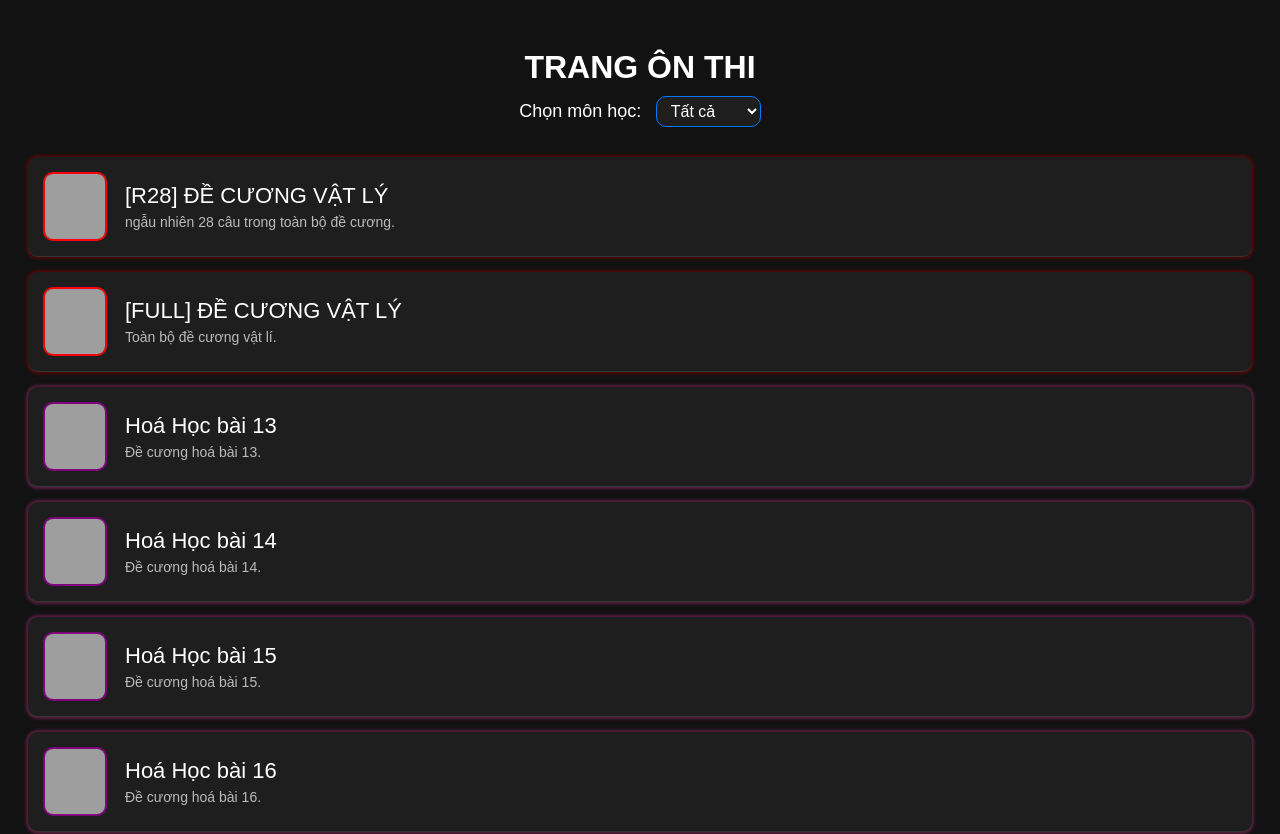
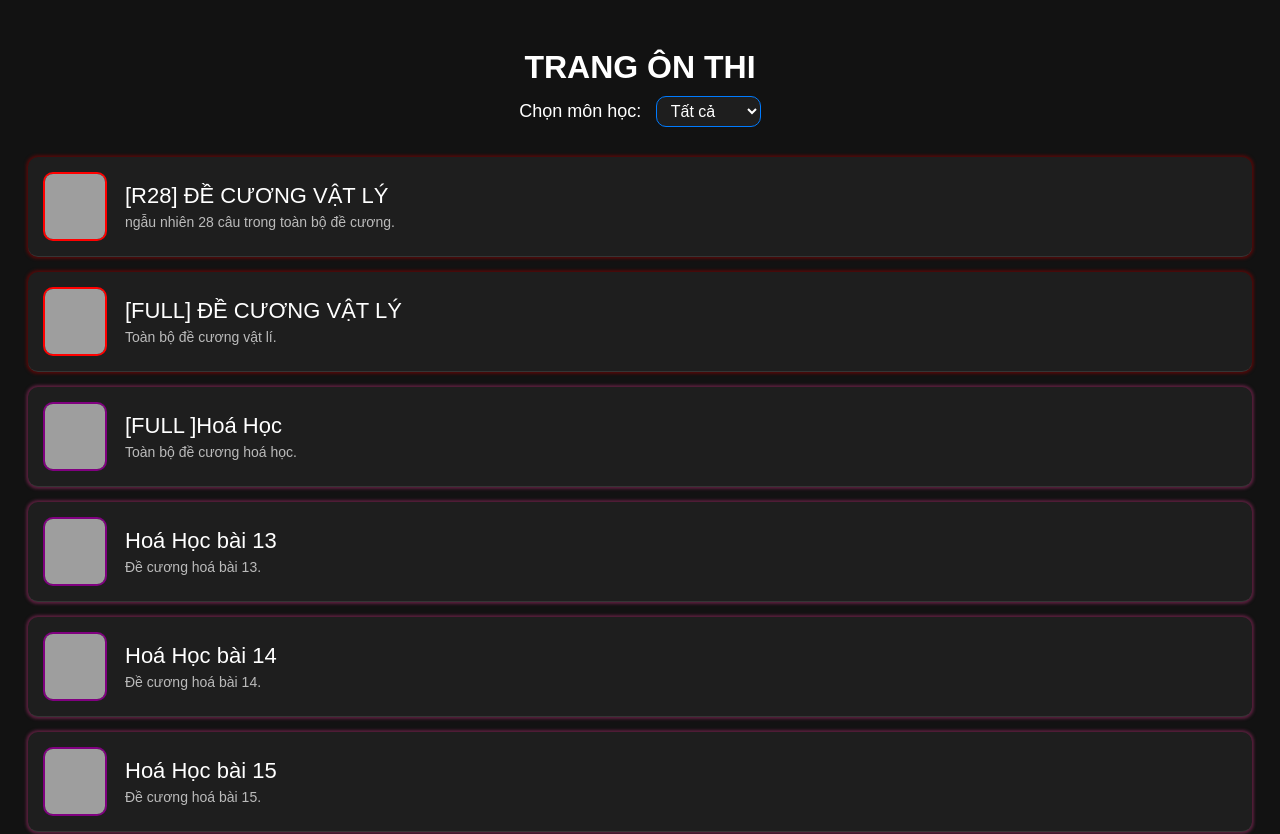
Before and after one commit to PhoPhuc/onthi2, a plain HTML site: page index.html in a window 1280 px wide. Shown: the top 834 px of the page. Drawn offline with Linux system fonts and the light colour scheme; grey boxes are pictures that could not be loaded.

Commit message:
Update index.html

```diff
--- a/index.html
+++ b/index.html
@@ -159,6 +159,13 @@
         <li data-subject="chemistry" onclick="window.location.href='https://azota.vn/de-thi/xaoyzu';">
             <img src="https://chantroisangtao.vn/wp-content/uploads/2023/02/1-3.png" alt="Hóa học 1">
             <div class="content">
+                <a href="https://azota.vn/de-thi/drg9mt">[FULL ]Hoá Học</a>
+                <div class="description">Toàn bộ đề cương hoá học.</div>
+            </div>
+        </li>
+        <li data-subject="chemistry" onclick="window.location.href='https://azota.vn/de-thi/xaoyzu';">
+            <img src="https://chantroisangtao.vn/wp-content/uploads/2023/02/1-3.png" alt="Hóa học 1">
+            <div class="content">
                 <a href="https://azota.vn/de-thi/xaoyzu">Hoá Học bài 13</a>
                 <div class="description">Đề cương hoá bài 13. </div>
             </div>
```
